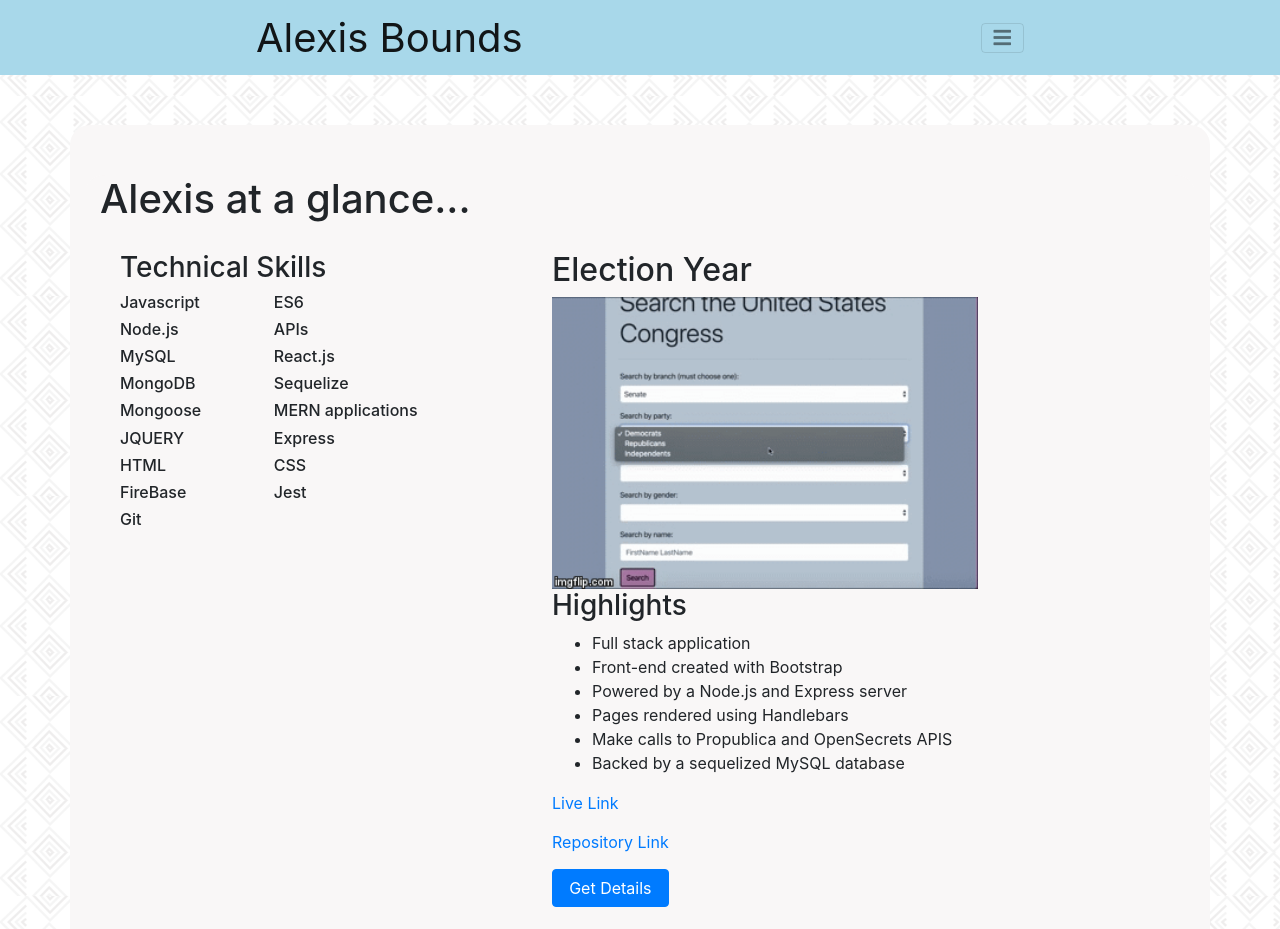
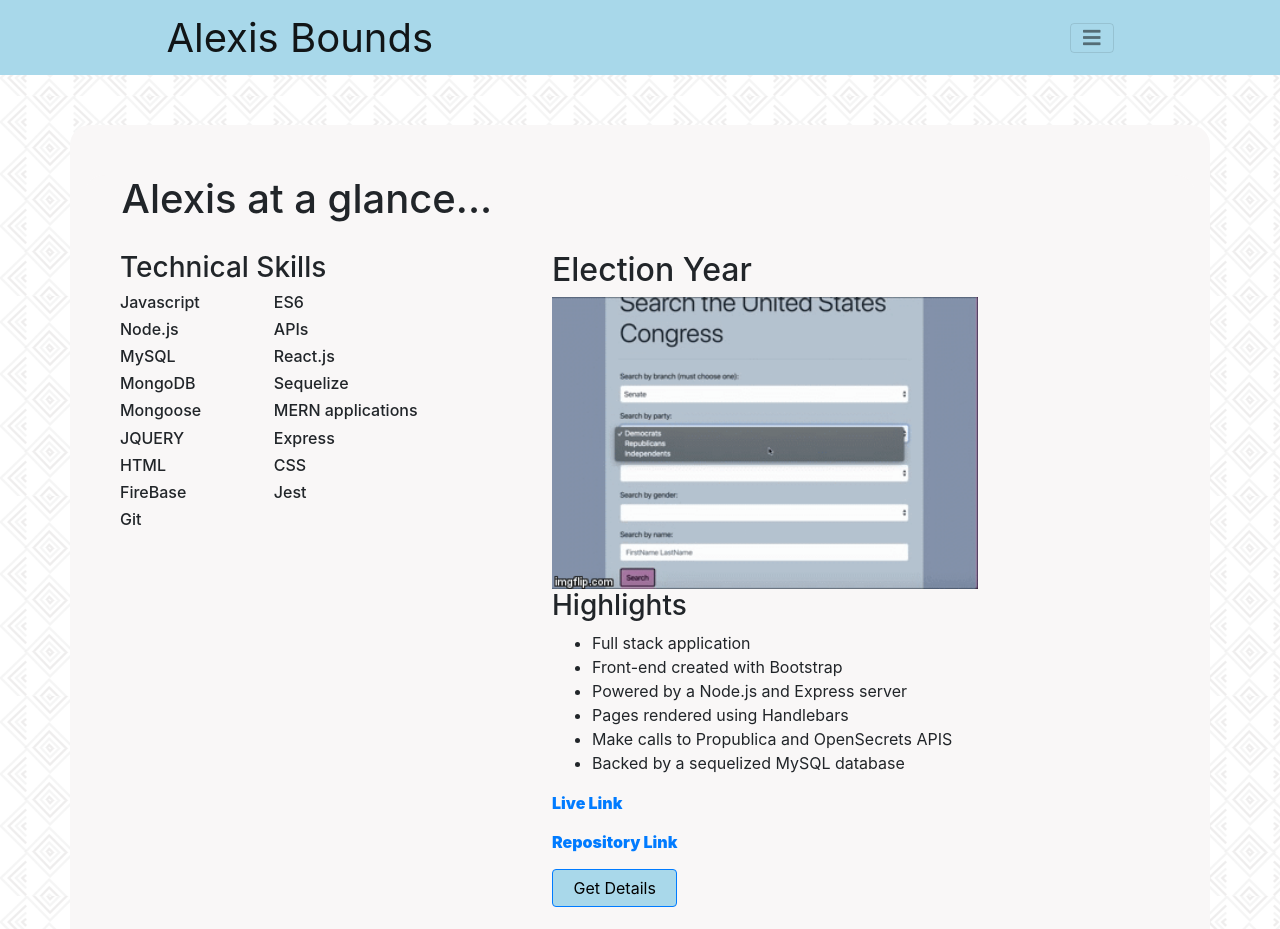
Before and after one commit to boundsalexis/react-portfolio, a React (Create React App) app in the folder client/: page / in a window 1280 px wide. Shown: the top 929 px of the page. Built offline with nearby package versions, Linux system fonts and the light colour scheme.

Commit message:
added simple contact page

```diff
--- a/client/src/App.js
+++ b/client/src/App.js
@@ -18,6 +18,7 @@ import Footer from "./components/footer";
 import Portfolio from "./pages/portfolio";
 import Project from "./pages/project";
 import Biography from './pages/bio';
+import Contact from './pages/contact';
 import Push from "./components/push";
 // import Project from "./pages/projects";
 
@@ -32,6 +33,7 @@ function App() {
         <Route exact path="/"><Glance/></Route>
       <Route path="/biography"><Biography/></Route>
       <Route path="/portfolio"><Portfolio/></Route>
+      <Route path="/contact"><Contact/></Route>
     <Route path="/:id" component={Project}></Route>
 
         </Switch>
--- a/client/src/components/navbar/index.js
+++ b/client/src/components/navbar/index.js
@@ -15,6 +15,7 @@ const Navbar = props => {
                   <div className="collapse navbar-collapse" id="navbarSupportedContent1">
 
                     <ul className="navbar-nav mr-auto">
+
                       <li className="nav-item active">
                         <a className="nav-link" href="/biography">Biography</a>
                       </li>
@@ -27,6 +28,10 @@ const Navbar = props => {
                       <li className="nav-item active">
                         <a className="nav-link" href="/">At a glance...</a>
                       </li>
+                      <li className="nav-item active">
+                        <a className="nav-link" href="/contact">Contact</a>
+                      </li>
+
                     </ul>
 
                   </div>
--- a/client/src/components/navbar/style.css
+++ b/client/src/components/navbar/style.css
@@ -3,7 +3,7 @@
     /* height: 60px; */
     min-height: 75px;
     max-height: fit-content;
-    padding: 0 20% 0 20%;
+    padding: 0 13% 0 13%;
 }
 .navbar-brand{
     font-size: 40px;
--- a/client/src/data.json
+++ b/client/src/data.json
@@ -75,7 +75,7 @@
             "isDeployed": true,
             "liveLink":"https://boundsalexis.github.io/clicky-game/",
             "repoLink": "https://github.com/boundsalexis/clicky-game",
-            "shortDescription": "This is a memory game which utilizes React to track the state and keep the scores updating. Upon each click the clicked item is compared to an array holding all clicked items and if it is already in that array the user has lost. If the clicked item is not in the array it is added and the score is incremented.",
+            "shortDescription": "This is a memory game which utilizes React to track the state update the user's score. Upon each click the clicked item is compared to an array holding all clicked items. If it is already in that array the user has lost, if not it is added and the score is incremented.",
             "longDescription": "I used the React context hook to keep track of which pictures the user has already clicked. Each time the user clicks we take in what they clicked, compare it to what has already been clicked, if it is a new item we add it to our clicked array and continue. If the item has been clicked before we send them a you lost alert and reset the game. React is a fun tool to work with, managing the state is a convienient alternative to constantly querying a database.",
             "gif":"/clickygame.gif"
             },
--- a/client/src/pages/ataglance/style.css
+++ b/client/src/pages/ataglance/style.css
@@ -1,10 +1,13 @@
 .links{
-
     display: inline-grid;
 
 }
+#contact{
+    height:500px !important;
+}
 .link{
     margin-bottom: 15px;
+    font-weight: 900;
 }
 .container{
     background-color: #F9F7F7;
@@ -15,28 +18,25 @@
     border-radius:250px;
     text-align: center;
 }
+.btn{
+background-color: rgb(169,216,234);
+color:black;
+}
+.bioparagraph{
+    margin-top: 10%;
+}
 @media only screen and (min-width: 900px) {
     .container{
-        /* text-align: center; */
         height: 100%;
-
-        /* margin: 0 auto; */
         margin-top: 50px;
         background-color: #F9F7F7;
         border-radius: 20px;
         overflow: auto;
-      /* padding-bottom: 100px; */
       margin-bottom: 50px;
     }
-
-        /* background-image: url("./asteroids.jpg")!important; */
-    /* } */
-    .technical{
+        .technical{
         display: grid;
         grid-template-columns: repeat(2, 1fr);
-        /* text-align: center; */
-        /* width: fit-content; */
-        /* margin:10px; */
         grid-column-gap: 10PX;
 
 
@@ -48,7 +48,6 @@
     .skills{
         float: left;
         padding:20px;
-        /* width:30%; */
     }
     .edu {
         content: "";
@@ -69,26 +68,13 @@
     .ftapp{
         float:right;
         width:60%;
-        /* margin:10px; */
         padding:20px;
     }
 
-    /* .links{
-
-        display: inline-grid;
-
-    }
-    .link{
-        margin-bottom: 15px;
-    } */
-    /* media query at 770 */
-
-    /* .img-fluid{
-        width: 40%;
-        height: 40%;
-        border-radius:250px;
-    } */
     .bio{
      margin:0 auto;
     }
+    h1{
+        margin-left:2%;
+    }
   }
--- a/client/src/pages/bio/index.js
+++ b/client/src/pages/bio/index.js
@@ -4,16 +4,13 @@ import "./style.css";
 import data from "../../data.json";
 
 function Biography(props) {
-    // let style = {
-    //     width: "25%",
-    //     height: "25%"
-    // };
+
     return (
         <div className="container">
-            <img class="img-fluid skills" src={data.headshot} alt="my head"></img>
+            <img className="img-fluid skills" src={data.headshot} alt="my head"></img>
             <div className="ftapp">
                 <h1 className="title">Biography</h1>
-            <p>{data.bio}</p>
+            <p className="bioparagraph">{data.bio}</p>
 
             </div>
         </div>
--- /dev/null
+++ b/client/src/pages/contact/index.js
@@ -0,0 +1,26 @@
+
+import React from "react";
+import data from "../../data.json";
+
+function Contact(props) {
+
+    return (
+        <div className="container" id="contact">
+           <h1>Contact</h1>
+           <ul>
+               <li>
+                   Email: alexisabounds@gmail.com
+               </li>
+               <li>
+                    Github: https://github.com/boundsalexis
+               </li>
+               <li>
+                   LinkedIn: https://linkedin.com/in/boundsalexis
+               </li>
+           </ul>
+        </div>
+    )
+        ;
+}
+
+export default Contact;
```
